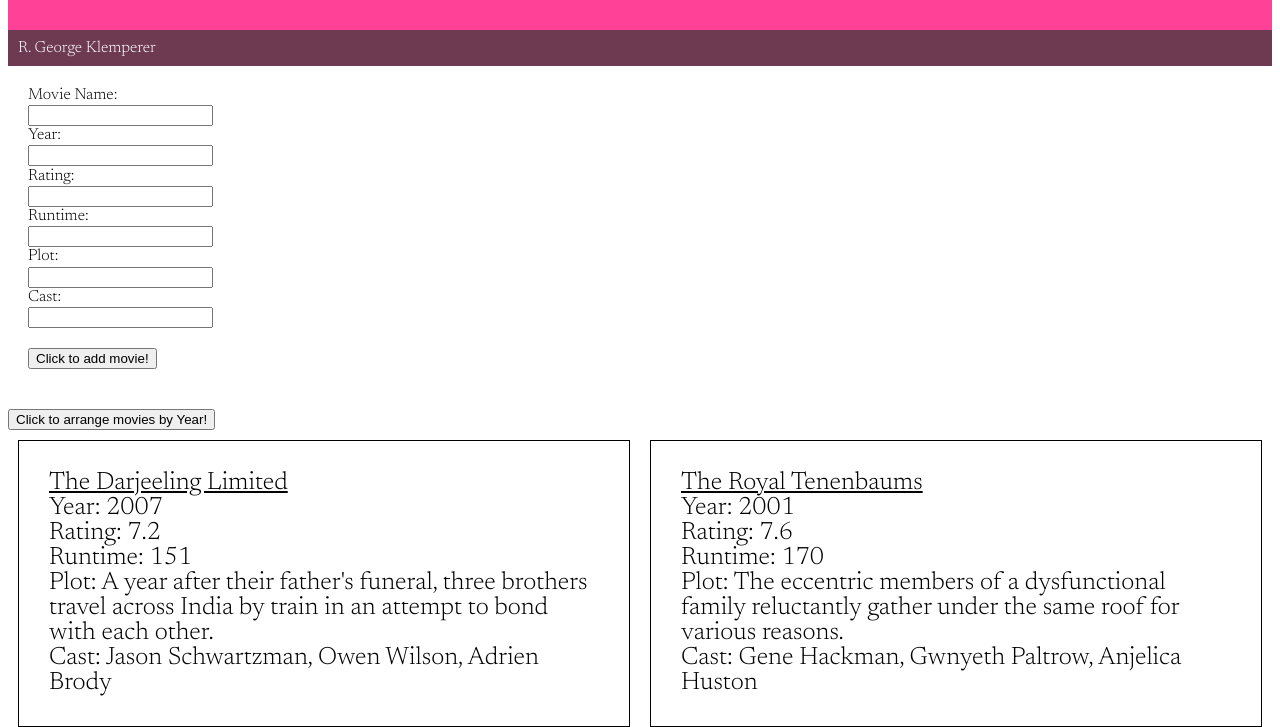
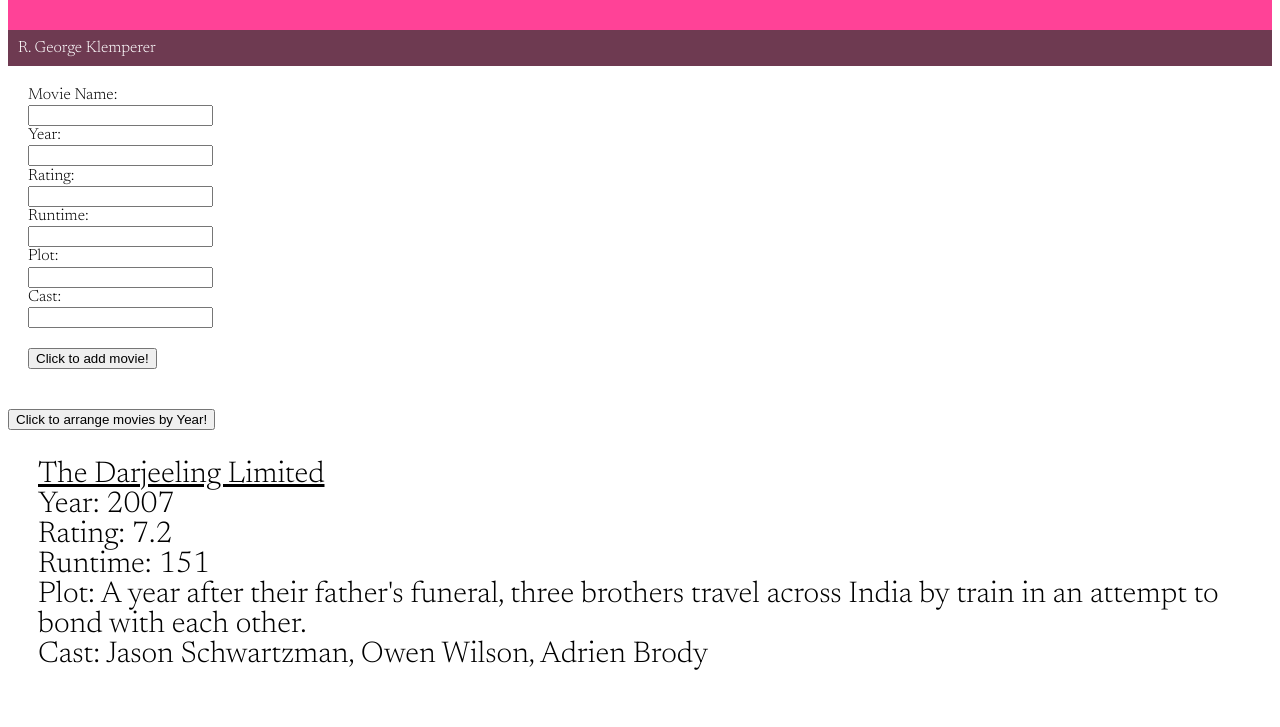
Before and after one commit to GeorgeKlemperer/3moviedata, a plain HTML site: page index.html in a window 1280 px wide. Shown: the part 149-876 px from the top of the page. Drawn offline with Linux system fonts and the light colour scheme.

Commit message:
changed card visual to list

```diff
--- a/my-styles.css
+++ b/my-styles.css
@@ -60,7 +60,8 @@ html {
   margin: 0;
 }
 
-.flex-container > div {
+/* I changed the name of this class to remove it, used to have 'card' formatting but changed to list. */
+.flex-containerxxx > div {
   /*this will target <div> elements that are direct children (>) of .flex-container elements)*/
   /* background-color: #f1f1f1; */
   flex: auto;
@@ -80,6 +81,14 @@ html {
   /* border-radius: 25px; adds curves to cards */
 }
 
+.flex-container > div {
+  text-align: left;
+  line-height: normal;
+  font-size: 30px;
+  word-wrap: break-word;
+  background-color: white;
+}
+
 .flex-container p {
   margin: 30px;
 }
```
